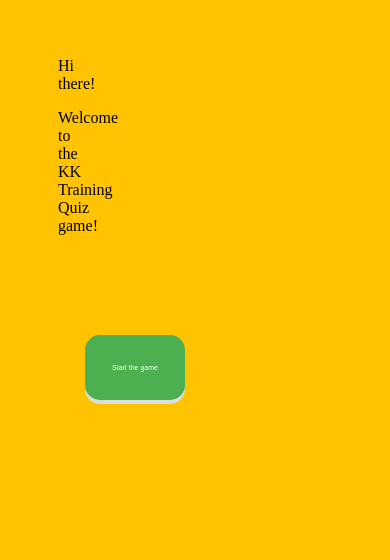
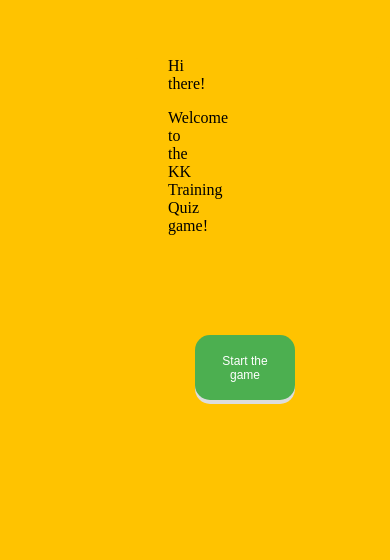
Before and after one commit to ZacheeNiyokwizera/my-Quiz-game, a plain HTML site: page index.html in a window 390 px wide. Shown: the part 113-673 px from the top of the page. Drawn offline with Linux system fonts and the light colour scheme; no server answers.

Commit message:
fixed some bugs

```diff
--- a/style.css
+++ b/style.css
@@ -39,13 +39,13 @@ body {
 }
 
 .container {
-    margin-left: 10px;
+    margin-left: 120px;
     margin-right: auto;
     background-color: lightgrey;
     width: 70%;
     height: 500px;
     border-radius: 15px;
-    margin-top: 100px;
+    margin-top: 60px;
 }
 
 button {
@@ -87,11 +87,15 @@ button {
     }
     #welcome {
         margin-right: 200px;
+        display: block;
+    }
+    p {
+        display: block;
     }
     #start {
         height: 65px;
         width: 100px;
-        font-size: 7px;
+        font-size: 12px;
         margin-left: 27px;
         display: block;
     }
```
